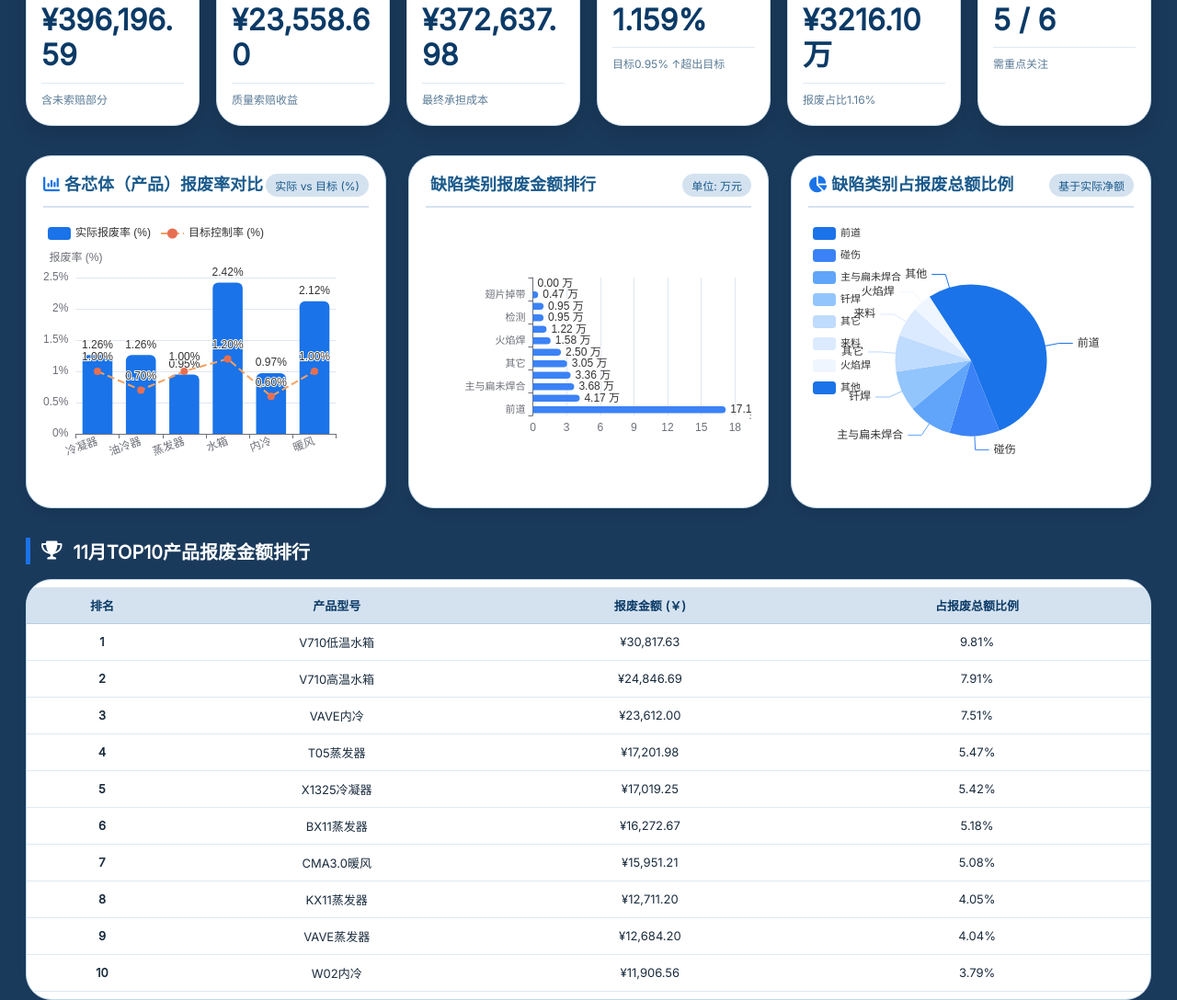
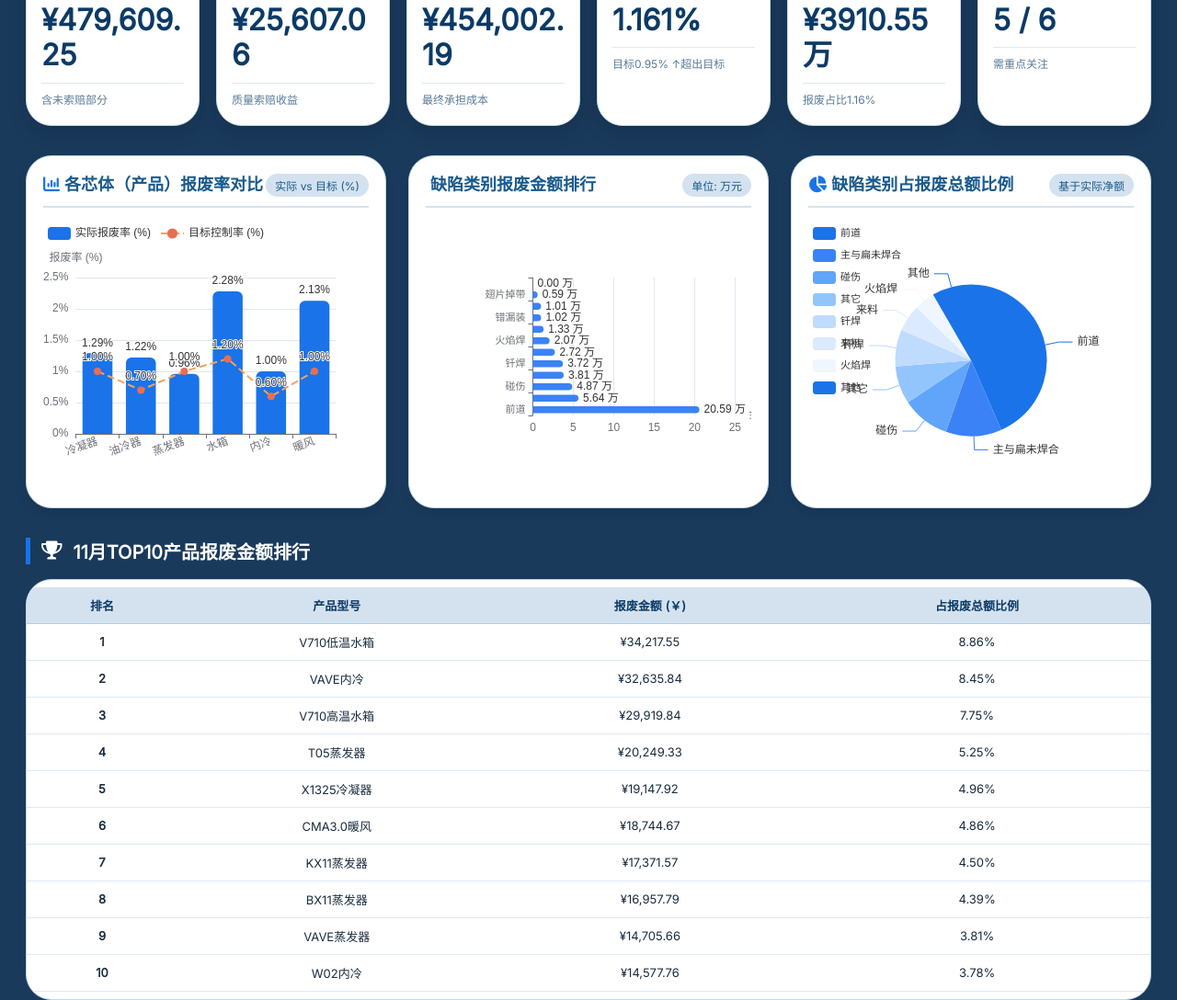
Before and after one commit to user-one1234/scrap, a plain HTML site: page index.html in a window 1280 px wide. Shown: the part 231-1319 px from the top of the page at 92% size. Drawn offline with nearby package versions, Linux system fonts and the light colour scheme.

Commit message:
Update index.html

```diff
--- a/index.html
+++ b/index.html
@@ -184,7 +184,7 @@
     <div class="header">
         <div class="title-section">
             <h1><i class="fas fa-chalkboard-user" style="margin-right: 12px; color:#4a9af0;"></i>HEX车间 · 报废根因追溯 & 金额排行</h1>
-            <p><i class="far fa-calendar-alt"></i> 2026年11月数据 | 实际报废净额 ¥372,637.98 &nbsp;|&nbsp; <span class="badge-date"><i class="fas fa-chart-simple"></i> 各芯体报废率保留两位小数</span></p>
+            <p><i class="far fa-calendar-alt"></i> 2026年11月数据 | 实际报废净额 ¥454,002.19 &nbsp;|&nbsp; <span class="badge-date"><i class="fas fa-chart-simple"></i> 各芯体报废率保留两位小数</span></p>
         </div>
         <div style="background: #ffffffcc; border-radius: 40px; padding: 6px 18px; font-weight: 500; color:#0b3a66;"><i class="fas fa-microchip"></i> 动态看板 · 深蓝背景</div>
     </div>
@@ -247,50 +247,50 @@
     // ======================= 2026年11月 Excel 最新数据 =======================
     const productsData = [
         {
-            name: "冷凝器", rawScrap: 48165.51565947016, claim: 5655.43307650936, netScrap: 42510.0825829608, output: 3378776.639519447,
-            reasons: { "前道":15745.31312520655, "碰伤":11044.85065980168, "来料":5970.224396509361, "主与扁未焊合":1689.355591150936, "钎焊":3681.2639400848284, "其它":1941.21189, "变形":1044.656271603744, "翅片掉带":1575.7688278773398, "检测":1291.6422557264038, "火焰焊":754.519161301872, "呛管":0, "错漏装":329.923974 }
+            name: "冷凝器", rawScrap: 56267.2000251059, claim: 6146.074402235764, netScrap: 50121.12562287014, output: 3893947.25351211,
+            reasons: { "前道":19006.72210660655, "碰伤":11511.409672528083, "来料":6536.473749235765, "主与扁未焊合":3233.2144657546805, "钎焊":3999.9035786602963, "其它":2483.749834, "变形":1044.656271603744, "翅片掉带":2187.226936179212, "检测":1291.6422557264038, "火焰焊":1481.3283694528081, "呛管":0, "错漏装":329.923974 }
         },
         {
-            name: "油冷器", rawScrap: 9431.865439191202, claim: 0, netScrap: 9431.865439191202, output: 747418.3154003161,
-            reasons: { "前道":4300.1376071912, "碰伤":946.215753, "来料":0, "主与扁未焊合":611.793499, "钎焊":340.76641000000006, "其它":7678.682468227387, "变形":136.306564, "翅片掉带":0, "检测":473.900896, "火焰焊":681.53282, "呛管":0, "错漏装":0 }
+            name: "油冷器", rawScrap: 11496.3467729912, claim: 133.134486, netScrap: 11363.2122869912, output: 929942.0109256326,
+            reasons: { "前道":5088.255284991201, "碰伤":946.215753, "来料":133.134486, "主与扁未焊合":744.927985, "钎焊":475.4869350000001, "其它":9257.728391227389, "变形":136.306564, "翅片掉带":332.83621500000004, "检测":473.900896, "火焰焊":681.53282, "呛管":0, "错漏装":0 }
         },
         {
-            name: "蒸发器", rawScrap: 149968.7183213747, claim: 17043.58346727163, netScrap: 132925.1348541031, output: 13991521.39032702,
-            reasons: { "前道":43447.00388462227, "碰伤":16943.423605751603, "来料":17688.087878564264, "主与扁未焊合":20679.27111786109, "钎焊":15913.72712190954, "其它":7587.785874000002, "变形":3908.744039406327, "翅片掉带":638.578849, "检测":4898.006572934748, "火焰焊":11000.476372869502, "呛管":0, "错漏装":7172.716410227387 }
+            name: "蒸发器", rawScrap: 180939.22105020427, claim: 18201.49210068216, netScrap: 162737.7289495221, output: 16959140.867015053,
+            reasons: { "前道":51301.72637911922, "碰伤":20918.48442221898, "来料":18944.520333974793, "主与扁未焊合":30814.379142966383, "钎焊":17535.242892966384, "其它":10542.433716000005, "变形":4354.886047288433, "翅片掉带":638.578849, "检测":5191.0884528168535, "火焰焊":14157.421504633712, "呛管":0, "错漏装":7770.457283991599 }
         },
         {
-            name: "水箱", rawScrap: 65890.84573623404, claim: 73.855086, netScrap: 65816.99065023405, output: 2723167.2588228146,
-            reasons: { "前道":39184.95607423396, "碰伤":3677.894699, "来料":73.855086, "主与扁未焊合":1751.928412, "钎焊":5699.558993999998, "其它":2536.522231287671, "变形":5744.283111999998, "翅片掉带":1107.333179, "检测":285.189281, "火焰焊":221.565258, "呛管":0, "错漏装":481.423437 }
+            name: "水箱", rawScrap: 77432.11951247399, claim: 73.855086, netScrap: 77358.264426474, output: 3388280.103468847,
+            reasons: { "前道":45279.161430473956, "碰伤":4099.345845, "来料":73.855086, "主与扁未焊合":2831.21627, "钎焊":5797.676071999998, "其它":3450.230294716894, "变形":6194.717091999998, "翅片掉带":1218.115808, "检测":322.116824, "火焰焊":516.985602, "呛管":0, "错漏装":481.423437 }
         },
         {
-            name: "内冷", rawScrap: 48205.561641696426, claim: 785.7302876073057, netScrap: 47419.83135408912, output: 4884906.333245442,
-            reasons: { "前道":26159.110990454486, "碰伤":6861.085104936069, "来料":892.4409748219176, "主与扁未焊合":2481.29244736073, "钎焊":3829.694531721459, "其它":10746.833883916246, "变形":584.1066606073059, "翅片掉带":577.6011514292235, "检测":1755.7689666803658, "火焰焊":1759.060864324201, "呛管":0, "错漏装":768.8777180730589 }
+            name: "内冷", rawScrap: 61611.46739455434, claim: 1052.5070056438353, netScrap: 60558.960388910506, output: 6066265.670425064,
+            reasons: { "前道":34892.025034198334, "碰伤":8593.486129009128, "来料":1159.2176928584472, "主与扁未焊合":2600.8297279680355, "钎焊":4611.285399794518, "其它":12404.013366207873, "变形":708.125376607306, "翅片掉带":737.6671822511412, "检测":1850.4638822876718, "火焰焊":2132.548269575342, "呛管":0, "错漏装":875.5884052876708 }
         },
         {
-            name: "暖风", rawScrap: 74534.0782148883, claim: 0, netScrap: 74534.0782148883, output: 3511485.4235677677,
-            reasons: { "前道":42900.75187800089, "碰伤":2210.252024758219, "来料":384.14756680275747, "主与扁未焊合":9592.334902180284, "钎焊":4150.966925121954, "其它":0, "变形":811.3146138027572, "翅片掉带":809.5664287221641, "检测":785.55027754719, "火焰焊":1384.1020419777312, "呛管":48.320014, "错漏装":709.9376580583244 }
+            name: "暖风", rawScrap: 91862.89715678031, claim: 0, netScrap: 91862.89715678031, output: 4312897.192757094,
+            reasons: { "前道":50351.741818762435, "碰伤":2663.9096418165436, "来料":384.14756680275747, "主与扁未焊合":16148.25564347191, "钎焊":4757.17957518028, "其它":0, "变形":848.5467714888654, "翅片掉带":809.5664287221641, "检测":955.2369396055145, "火焰焊":1758.0415366638397, "呛管":48.320014, "错漏装":733.9378540583243 }
         }
     ];
 
     // TOP10 产品明细（Excel 最新数据，11月）
     const top10Data = [
-        { rank:1, model:"V710低温水箱", amount:30817.631903320012, percent:0.09807460141946286 },
-        { rank:2, model:"V710高温水箱", amount:24846.69354529399, percent:0.07907257681871808 },
-        { rank:3, model:"VAVE内冷", amount:23612.000086040032, percent:0.07514326553122411 },
-        { rank:4, model:"T05蒸发器", amount:17201.979412605357, percent:0.05474389725367983 },
-        { rank:5, model:"X1325冷凝器", amount:17019.24855215055, percent:0.05416237118566907 },
-        { rank:6, model:"BX11蒸发器", amount:16272.670221599981, percent:0.05178644650635369 },
-        { rank:7, model:"CMA3.0暖风", amount:15951.211098992475, percent:0.05076342905253742 },
-        { rank:8, model:"KX11蒸发器", amount:12711.201437199998, percent:0.040452362414699065 },
-        { rank:9, model:"VAVE蒸发器", amount:12684.199181080021, percent:0.04036642993569805 },
-        { rank:10, model:"W02内冷", amount:11906.558716096199, percent:0.03789165254559243 }
+        { rank:1, model:"V710低温水箱", amount:34217.55083697001, percent:0.08864145290238498 },
+        { rank:2, model:"VAVE内冷", amount:32635.844983640054, percent:0.08454400286654282 },
+        { rank:3, model:"V710高温水箱", amount:29919.841404013987, percent:0.0775081251518229 },
+        { rank:4, model:"T05蒸发器", amount:20249.327396268534, percent:0.05245640780233743 },
+        { rank:5, model:"X1325冷凝器", amount:19147.916377905232, percent:0.04960317399330237 },
+        { rank:6, model:"CMA3.0暖风", amount:18744.673107101244, percent:0.04855856184185183 },
+        { rank:7, model:"KX11蒸发器", amount:17371.56779239999, percent:0.04500149691154709 },
+        { rank:8, model:"BX11蒸发器", amount:16957.79143899998, percent:0.04392959853644774 },
+        { rank:9, model:"VAVE蒸发器", amount:14705.658499080026, percent:0.03809538974473803 },
+        { rank:10, model:"W02内冷", amount:14577.755193494591, percent:0.03776405291434568 }
     ];
 
     // 合计值（Excel 最新合计行）
-    const totalRawScrap = 396196.58501285483;
-    const totalClaim = 23558.601917388296;
-    const totalNetScrap = 372637.98309546657;
-    const totalOutput = 32161002.896971095;
+    const totalRawScrap = 479609.25191211;
+    const totalClaim = 25607.06308056176;
+    const totalNetScrap = 454002.1888315482;
+    const totalOutput = 39105520.40791419;
     const totalActualRate = totalNetScrap / totalOutput;
     const targetOverall = 0.0095;
     const overallRatePercent = (totalActualRate * 100).toFixed(3);
@@ -462,7 +462,7 @@
     extraNote.style.borderRadius = "20px";
     extraNote.style.fontSize = "12px";
     extraNote.style.border = "1px solid #c0d8ea";
-    extraNote.innerHTML = `<i class="fas fa-chart-simple" style="color:#1a73e8;"></i> 报废根因深度分析：<strong>${topDefect?.name || ''}(¥${(topDefect?.amount || 0).toFixed(0).replace(/\B(?=(\d{3})+(?!\d))/g, ",")}，占比${topDefect?.percent.toFixed(2) || 0}%)、${secondDefect?.name || ''}(¥${(secondDefect?.amount || 0).toFixed(0).replace(/\B(?=(\d{3})+(?!\d))/g, ",")}，${secondDefect?.percent.toFixed(2) || 0}%)、${thirdDefect?.name || ''}(¥${(thirdDefect?.amount || 0).toFixed(0).replace(/\B(?=(\d{3})+(?!\d))/g, ",")}，${thirdDefect?.percent.toFixed(2) || 0}%)</strong>为主要TOP3缺陷。前道仍是车间级第一风险（43.35%），碰伤（10.52%）与主与扁未焊合（9.29%）分列二、三；冷凝器前道（32.69%）领先碰伤（22.93%）约 9.8 个百分点；蒸发器前道（28.97%）、主与扁未焊合（13.79%）、来料（11.79%）、碰伤（11.30%）、钎焊（10.61%）五线并进。内冷与暖风的前道占比均超 54%，前道工序防错是 11 月最紧迫课题。`;
+    extraNote.innerHTML = `<i class="fas fa-chart-simple" style="color:#1a73e8;"></i> 报废根因深度分析：<strong>${topDefect?.name || ''}(¥${(topDefect?.amount || 0).toFixed(0).replace(/\B(?=(\d{3})+(?!\d))/g, ",")}，占比${topDefect?.percent.toFixed(2) || 0}%)、${secondDefect?.name || ''}(¥${(secondDefect?.amount || 0).toFixed(0).replace(/\B(?=(\d{3})+(?!\d))/g, ",")}，${secondDefect?.percent.toFixed(2) || 0}%)、${thirdDefect?.name || ''}(¥${(thirdDefect?.amount || 0).toFixed(0).replace(/\B(?=(\d{3})+(?!\d))/g, ",")}，${thirdDefect?.percent.toFixed(2) || 0}%)</strong>为主要TOP3缺陷。前道仍是车间级第一风险（42.93%），主与扁未焊合（11.75%）已超过碰伤（10.16%）升至第二；冷凝器前道（33.78%）领先碰伤（20.46%）约 13.3 个百分点；蒸发器前道（28.35%）、主与扁未焊合（17.03%）、碰伤（11.56%）、来料（10.47%）四线并进；暖风主与扁未焊合（17.58%）已逼近前道（54.81%），需关注焊接质量。`;
 
     const lastSection = document.querySelector(".insight-section:last-of-type");
     if(lastSection) lastSection.insertAdjacentElement('afterend', extraNote);
```
